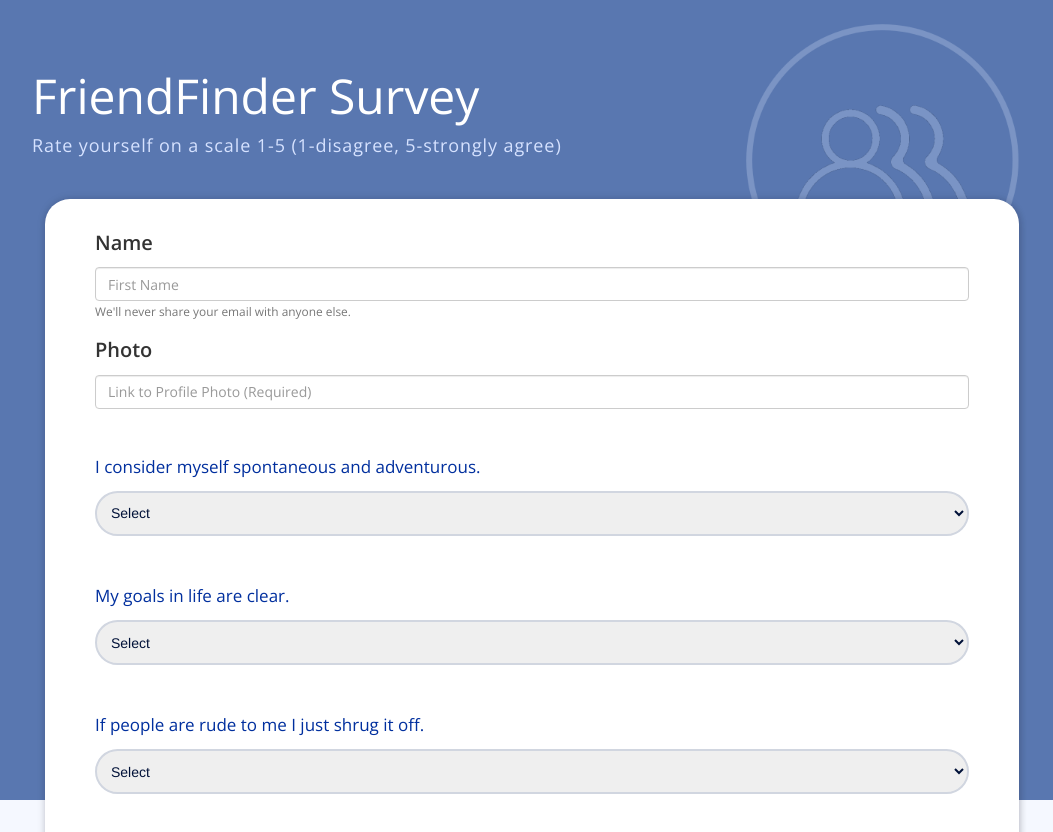
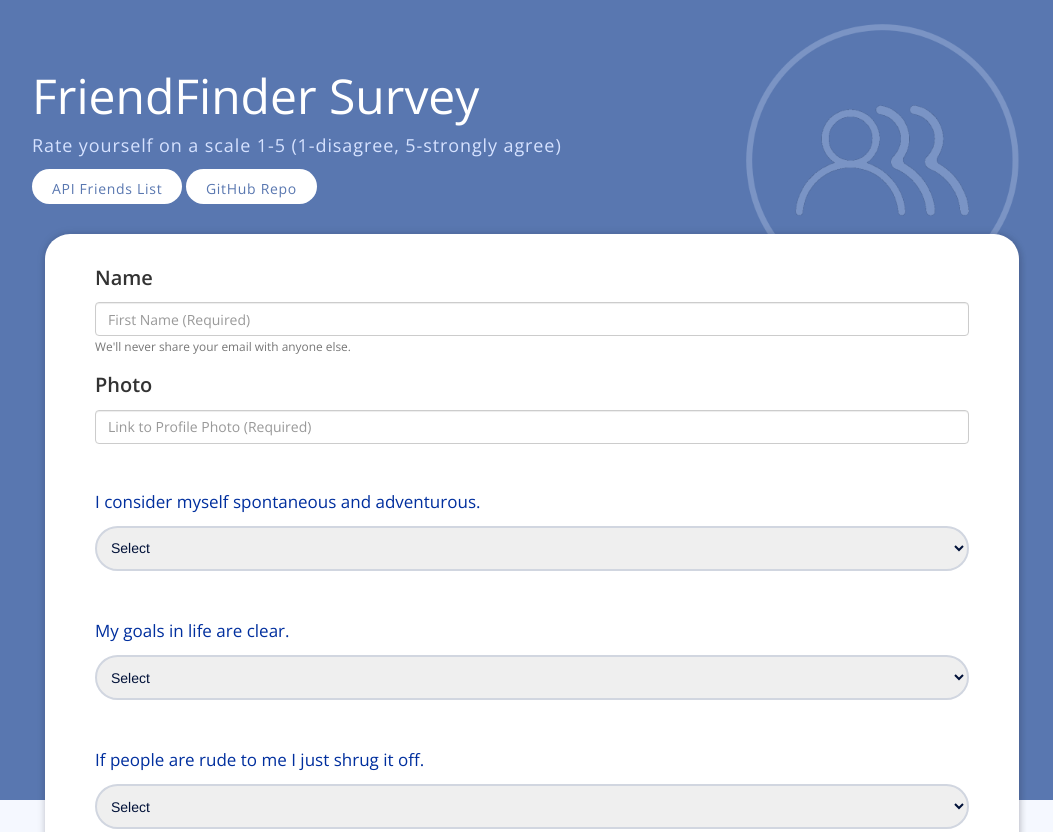
Before and after one commit to hayleemclemore/friend-finder, a website: page public/survey.html in a window 1280 px wide. Shown: the top 832 px of the page, without its empty margins (108-1161 px from the left). Drawn offline with nearby package versions, Linux system fonts and the light colour scheme.

Commit message:
updating images

```diff
--- a/public/css/style.css
+++ b/public/css/style.css
@@ -156,14 +156,20 @@ button {
   width: auto;
   border-radius: 25px;
   background: #5977B0;
-  box-shadow: 0 1px 3px hsla(0,0%,0%,0.2);
+  /* box-shadow: 0 1px 3px hsla(0,0%,0%,0.2); */
   color: #fff;
-  padding: 10 20px;
-  line-height: 35px;
+  padding: 10px 20px;
   font-weight: 400;
   font-size: 14px;
   letter-spacing: 0.05em;
-  font-family: 'PT Sans', Helvetica, sans-serif;;
+  font-family: 'Open Sans', Helvetica, sans-serif;
+}
+
+.btn-light {
+  border-radius: 25px;
+  background: #ffffff;
+  color: #5977B0;
+  padding: 10px 20px;
 }
 
 #submit {
--- a/public/survey.html
+++ b/public/survey.html
@@ -20,6 +20,16 @@
       <p id="description">
         Rate yourself on a scale 1-5 (1-disagree, 5-strongly agree)
       </p>
+      <a href="/api/friends">
+        <button class="btn-light">
+          API Friends List
+        </button>
+      </a>
+      <a href="https://github.com/hayleemclemore/friend-finder">
+        <button class="btn-light">
+          GitHub Repo
+        </button>
+      </a>
       <img
         id="header-img"
         src="./images/survey-graphic@2x.png"
@@ -37,7 +47,7 @@
             class="form-control"
             id="name"
             aria-describedby="nameHelp"
-            placeholder="First Name"
+            placeholder="First Name (Required)"
           />
           <small id="nameHelp" class="form-text text-muted"
             >We'll never share your email with anyone else.</small
```
Also changed, not shown: public/home.html (+1 -1 lines), README.md, public/images/Screen Shot 2020-05-04 at 4.21.28 PM.png (deleted), public/images/Screen Shot 2020-05-04 at 4.21.28 PM@2x.png (deleted), public/images/mock-1@2x.png (added), public/images/mock-2@2x.png (added).
